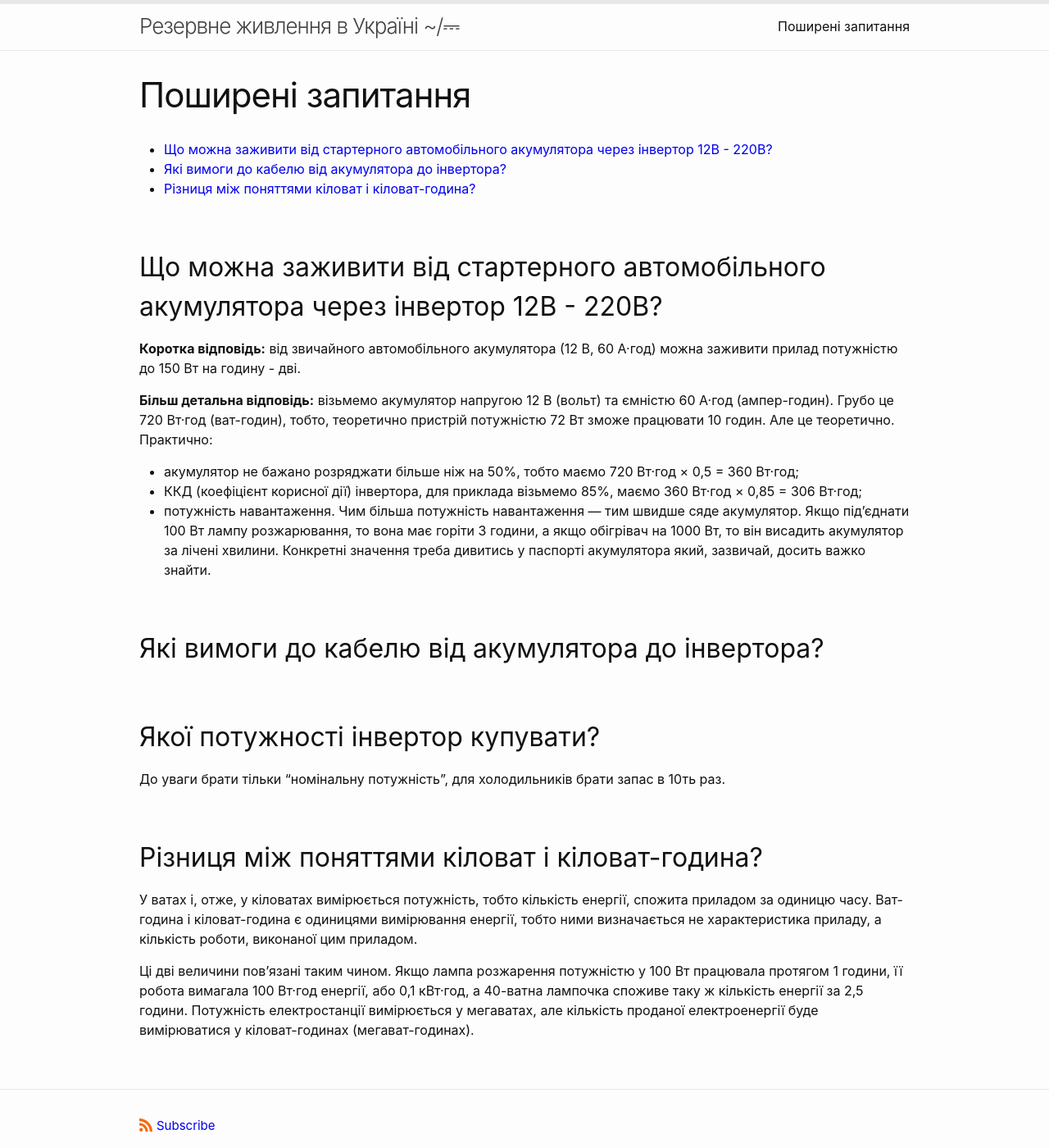
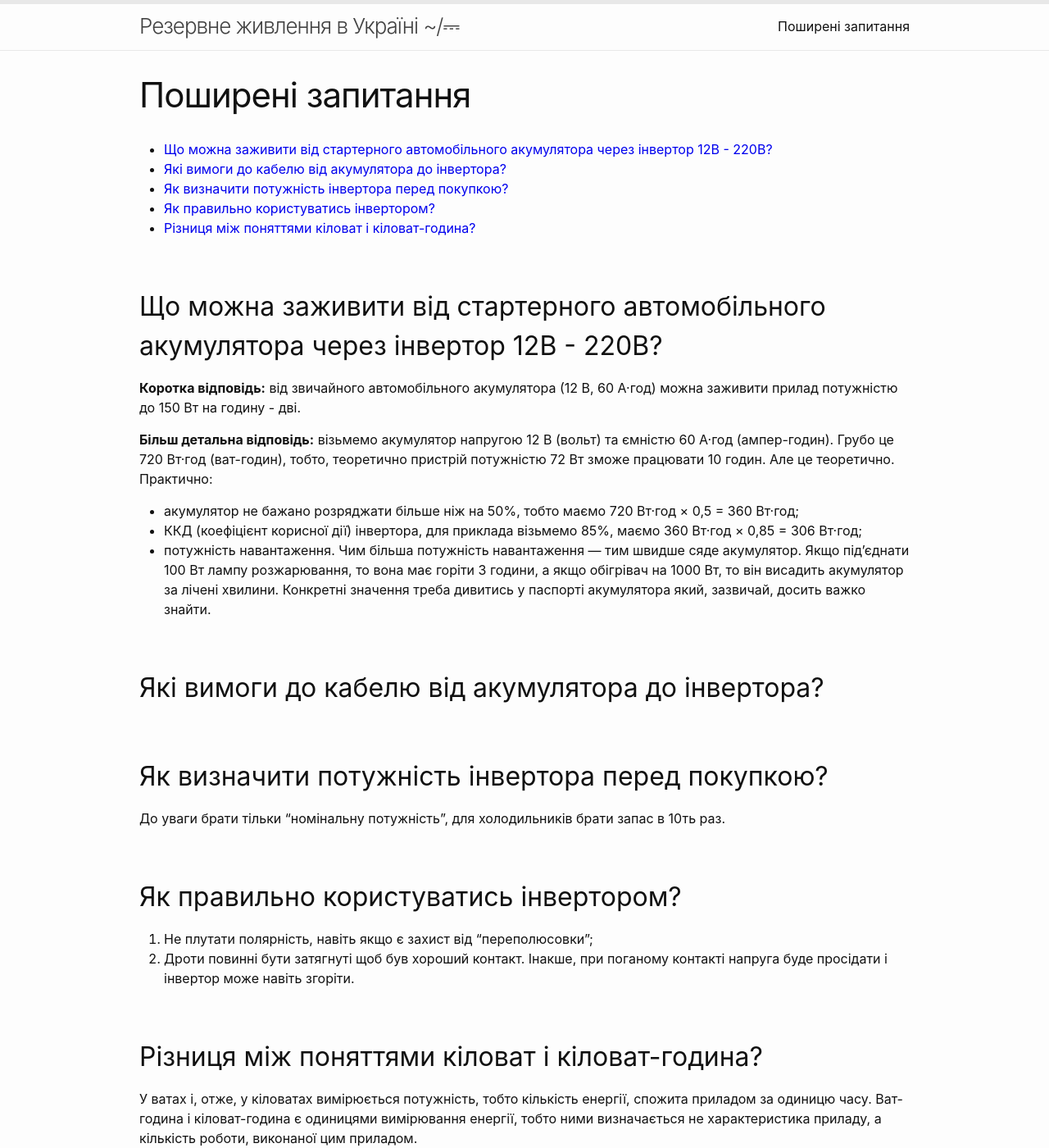
Before and after one commit to bpsu/bpsu.github.io, a Jekyll site: the page built from faq.md, in a window 1280 px wide and 1400 px high. Shown: the whole window at 82% size. Built offline with Jekyll 4.4.1, drawn with Linux system fonts in a browser that asks for light colours; comment, search, counter and statistics services are not loaded.

Commit message:
Update faq.md

```diff
--- a/faq.md
+++ b/faq.md
@@ -5,6 +5,8 @@ title: "Поширені запитання"
 
 - [Що можна заживити від стартерного автомобільного акумулятора через інвертор 12В - 220В?](#що-можна-заживити-від-стартерного-автомобільного-акумулятора-через-інвертор-12в---220в)
 - [Які вимоги до кабелю від акумулятора до інвертора?](#які-вимоги-до-кабелю-від-акумулятора-до-інвертора)
+- [Як визначити потужність інвертора перед покупкою?](#як-визначити-потужність-інвертора-перед-покупкою)
+- [Як правильно користуватись інвертором?](#як-правильно-користуватись-інвертором)
 - [Різниця між поняттями кіловат і кіловат-година?](#різниця-між-поняттями-кіловат-і-кіловат-година)
 
 ## Що можна заживити від стартерного автомобільного акумулятора через інвертор 12В - 220В?
@@ -17,8 +19,12 @@ title: "Поширені запитання"
 
 ## Які вимоги до кабелю від акумулятора до інвертора?
 
-## Якої потужності інвертор купувати?
+## Як визначити потужність інвертора перед покупкою?
 До уваги брати тільки "номінальну потужність", для холодильників брати запас в 10ть раз.
+
+## Як правильно користуватись інвертором?
+1. Не плутати полярність, навіть якщо є захист від "переполюсовки";
+2. Дроти повинні бути затягнуті щоб був хороший контакт. Інакше, при поганому контакті напруга буде просідати і інвертор може навіть згоріти.
 
 ## Різниця між поняттями кіловат і кіловат-година?
 У ватах і, отже, у кіловатах вимірюється потужність, тобто кількість енергії, спожита приладом за одиницю часу. Ват-година і кіловат-година є одиницями вимірювання енергії, тобто ними визначається не характеристика приладу, а кількість роботи, виконаної цим приладом.
```
